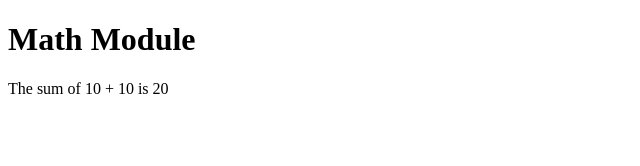
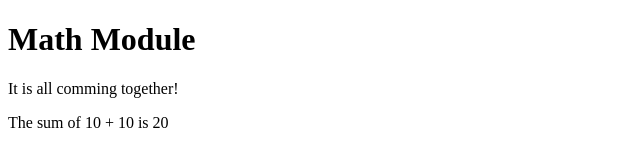
Before and after one commit to dominguez-daniel/test-project, a website built with webpack: page src/index.html in a window 1280 px wide. Shown: the whole page, without its empty margins (0-640 px from the left). Built offline with nearby package versions, Linux system fonts and the light colour scheme.

Commit message:
demo change

```diff
--- a/src/index.html
+++ b/src/index.html
@@ -10,6 +10,9 @@
   <main>
     <header><h1>Math Module</h1></header>
     <section>
+      <p>It is all comming together!</p>
+    </section>
+    <section>
       <p>The sum of <span id="nums"></span> is <span id="output"></span></p>
     </section>
   </main>
```
Also changed, not shown: .circleci/config.yml.
